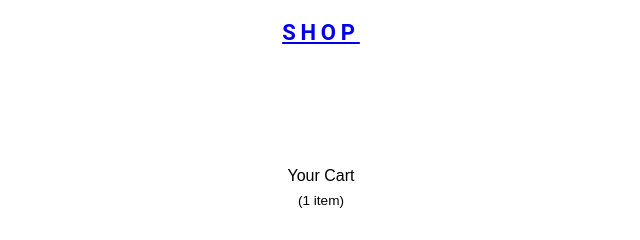
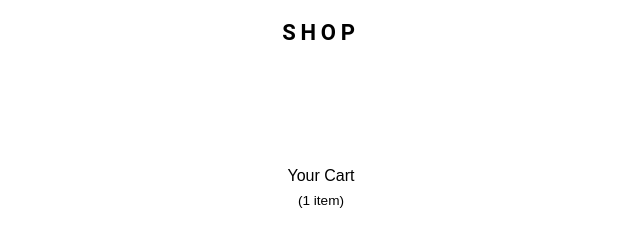
Before and after one commit to moutusimodak/shop-polymer-project, a plain HTML site: page cart.html in a window 1280 px wide. Shown: the top 240 px of the page, 319-959 px from the left. Drawn offline with Linux system fonts and the light colour scheme.

Commit message:
modified style page

```diff
--- a/style.css
+++ b/style.css
@@ -17,6 +17,11 @@ header {
 .shop-heading {
   font-size: 20px;
   letter-spacing: 0.3rem;
+}
+
+header a{
+  text-decoration: none;
+  color: black;
 }
 
 
```
